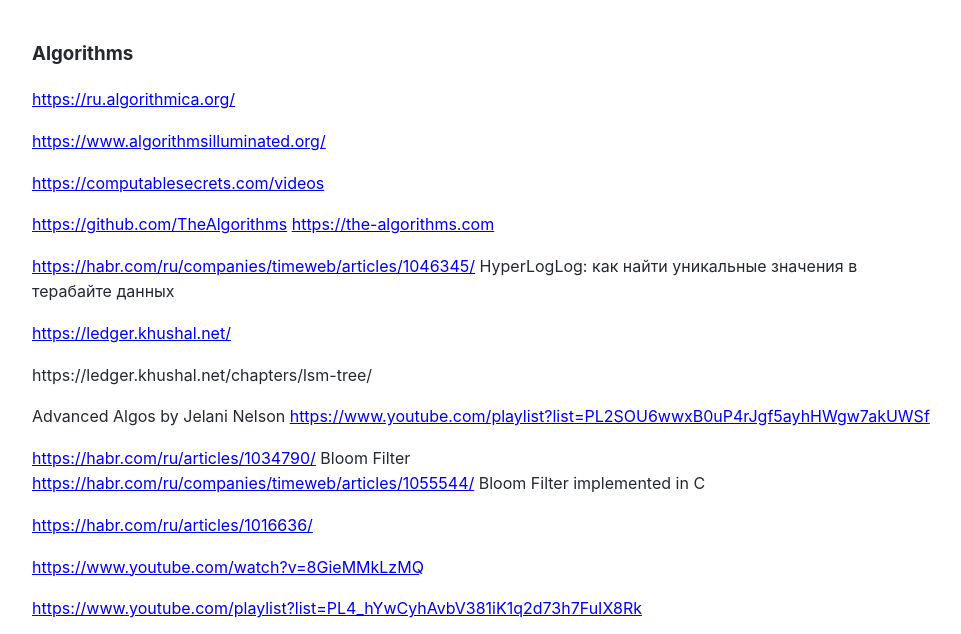
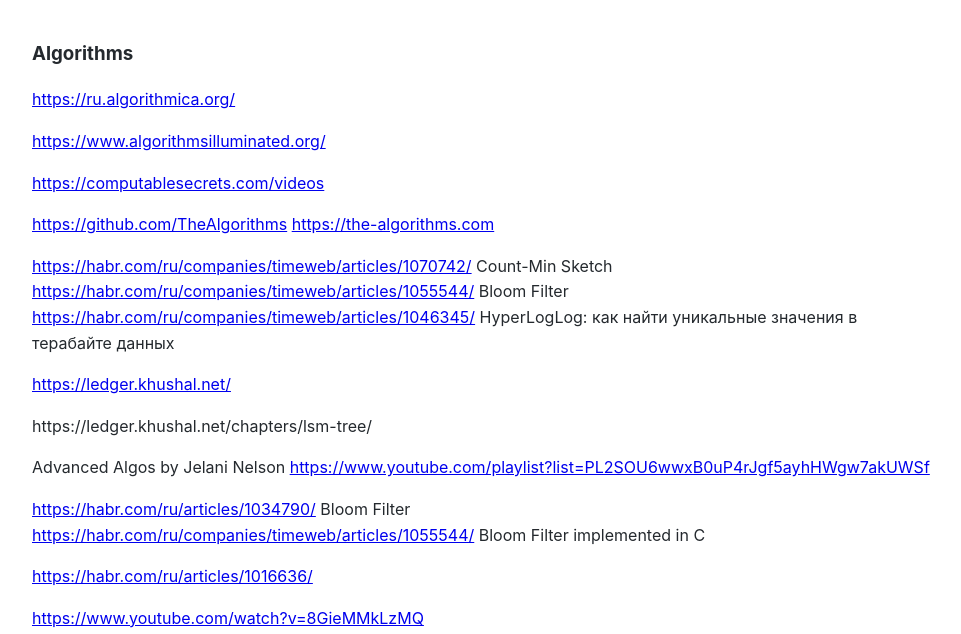
Before and after one commit to Michael-Lubinsky/michael-lubinsky.github.com, a Jekyll site: the page built from algo/algo.md, in a window 1280 px wide and 900 px high, cut to the strip 0-634 px from the top of the window. Shown: the whole strip, without its empty margins (158-1119 px from the left). Built offline with Jekyll 4.4.1, drawn with Linux system fonts in a browser that asks for light colours; our own code applies the rules of GitHub Pages for plain Markdown files.

Commit message:
Add links for Count-Min Sketch and Bloom Filter

```diff
--- a/algo/algo.md
+++ b/algo/algo.md
@@ -8,6 +8,8 @@
 
 <https://github.com/TheAlgorithms>  <https://the-algorithms.com>
 
+<https://habr.com/ru/companies/timeweb/articles/1070742/> Count-Min Sketch
+<https://habr.com/ru/companies/timeweb/articles/1055544/> Bloom Filter
 <https://habr.com/ru/companies/timeweb/articles/1046345/> HyperLogLog: как найти уникальные значения в терабайте данных
 
 <https://ledger.khushal.net/>
```
